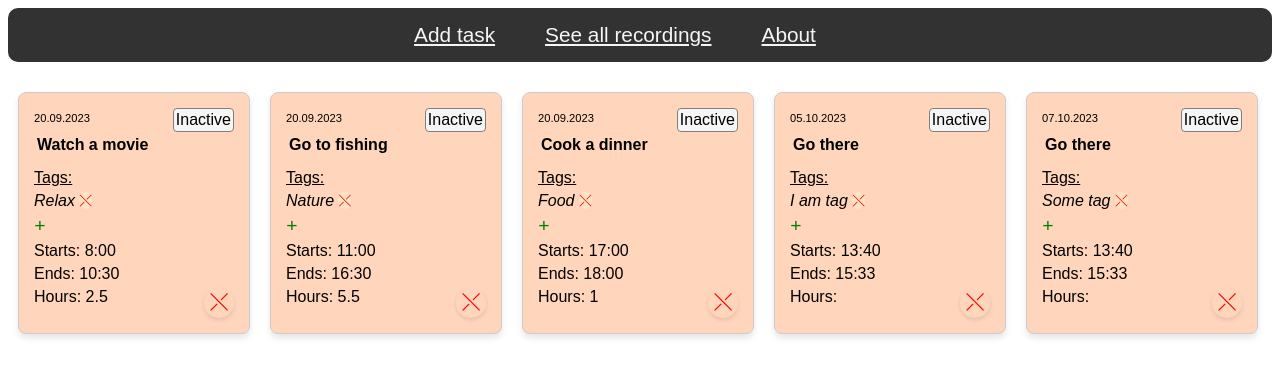
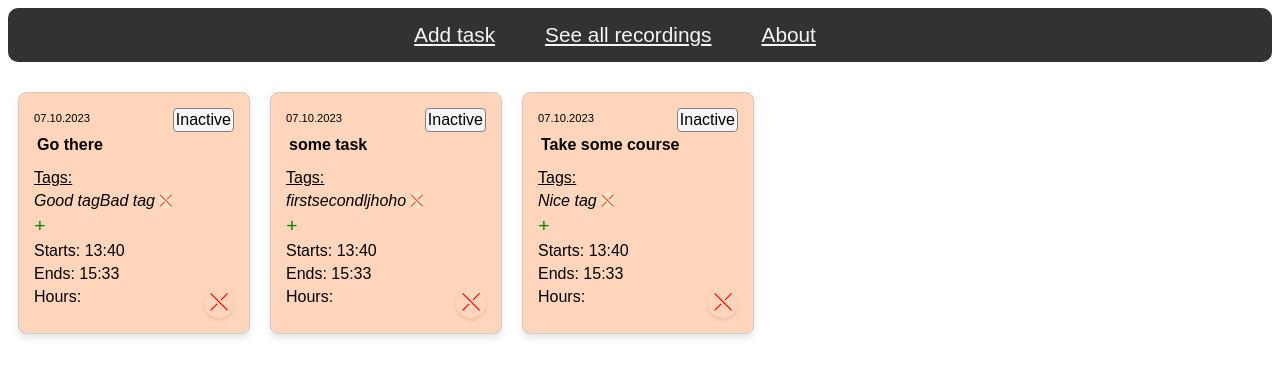
Before and after one commit to iuloz/Tasks-Activity-Monitoring, a React (Create React App) app in the folder work-hours-recording-application/: page /recordings in a window 1280 px wide. Shown: the top 376 px of the page. Built offline with nearby package versions, Linux system fonts and the light colour scheme; data requests are answered from the project's data file.

Commit message:
Task editing, tag adding/editing, component removing to API

```diff
--- a/work-hours-recording-application/db.json
+++ b/work-hours-recording-application/db.json
@@ -1,49 +1,39 @@
 {
   "records": [
     {
-      "id": 1,
-      "date": "20.09.2023",
-      "task": "Watch a movie",
-      "tag": "Relax",
-      "start": "8:00",
-      "end": "10:30",
-      "hours": "2.5"
-    },
-    {
-      "id": 2,
-      "date": "20.09.2023",
-      "task": "Go to fishing",
-      "tag": "Nature",
-      "start": "11:00",
-      "end": "16:30",
-      "hours": "5.5"
-    },
-    {
-      "id": 3,
-      "date": "20.09.2023",
-      "task": "Cook a dinner",
-      "tag": "Food",
-      "start": "17:00",
-      "end": "18:00",
-      "hours": "1"
-    },
-    {
-      "date": "05.10.2023",
+      "date": "07.10.2023",
       "task": "Go there",
-      "tag": "I am tag",
+      "tags": [
+        "Good tag",
+        "Bad tag"
+      ],
       "start": "13:40",
       "end": "15:33",
       "hours": "",
-      "id": 4
+      "id": 1
     },
     {
       "date": "07.10.2023",
-      "task": "Go there",
-      "tag": "Some tag",
+      "task": "some task",
+      "tags": [
+        "first",
+        "second",
+        "lj",
+        "hoho"
+      ],
       "start": "13:40",
       "end": "15:33",
       "hours": "",
-      "id": 5
+      "id": 2
+    },
+    {
+      "date": "07.10.2023",
+      "task": "Take some course",
+      "tags": "Nice tag",
+      "start": "13:40",
+      "end": "15:33",
+      "hours": "",
+      "id": 1
     }
   ]
 }
--- a/work-hours-recording-application/src/AllRecordings.js
+++ b/work-hours-recording-application/src/AllRecordings.js
@@ -22,7 +22,7 @@ function AllRecordings(){
                             id={item.id}
                             date={item.date}
                             task={item.task}
-                            tag={item.tag}
+                            tag={item.tags}
                             start={item.start}
                             end={item.end}
                             hours={item.hours} />)
--- a/work-hours-recording-application/src/Form.js
+++ b/work-hours-recording-application/src/Form.js
@@ -6,7 +6,7 @@ function Form({ task, recordTask, inputChanged }){
                 <label htmlFor='task_input'>Task:<span className='asterisk'>*</span> </label>
                 <input id='task_input' type='text'  placeholder='Type the task' name='task' value={task.task} onChange={inputChanged}></input>
                 <label htmlFor='tag_input'>Tag: </label>
-                <input id='tag_input' type='text' placeholder='Type the tag' name='tag' value={task.tag} onChange={inputChanged}></input>
+                <input id='tag_input' type='text' placeholder='Type the tag' name='tags' value={task.tags} onChange={inputChanged}></input>
                 <label htmlFor='start'>Start time:<span className='asterisk'>*</span> </label>
                 <input id='start' type='text'  placeholder='hh:mm' name='start' value={task.start} onChange={inputChanged}></input>
                 <label htmlFor='end'>End time:<span className='asterisk'>*</span> </label>
--- a/work-hours-recording-application/src/Tasks.js
+++ b/work-hours-recording-application/src/Tasks.js
@@ -4,7 +4,7 @@ import Form from './Form';
 
 function Tasks() {
     const [taskList, setTaskList] = useState([]);
-    const [task, setTask] = useState({date: '', task: '', tag: '', start: '', end: '', hours: ''});
+    const [task, setTask] = useState({date: '', task: '', tags: '', start: '', end: '', hours: ''});
 
 
     const addToApi = async () => {
@@ -49,7 +49,7 @@ function Tasks() {
         }
 
         // Setting empty fields for start and end to make input fields empty after form submit
-        setTask(prev => ({ ...prev, task: '', tag: '', start: '', end: '' }));
+        setTask(prev => ({ ...prev, task: '', tags: '', start: '', end: '' }));
     }
 
     const inputChanged = (event) => {
@@ -72,7 +72,7 @@ function Tasks() {
                                id={item.id}
                                date={item.date}
                                task={item.task}
-                               tag={item.tag}
+                               tag={item.tags}
                                start={item.start}
                                end={item.end}
                                hours={item.hours} />)
--- a/work-hours-recording-application/src/TasksItem.js
+++ b/work-hours-recording-application/src/TasksItem.js
@@ -1,6 +1,6 @@
 import { useState } from 'react';
 
-function TasksItem({ date, task, tag, start, end, hours }) {
+function TasksItem({ id, date, task, tag, start, end, hours }) {
     const [isActive, setIsActive] = useState(true);
     const [status, setStatus] = useState('Inactive');
 
@@ -16,40 +16,98 @@ function TasksItem({ date, task, tag, start, end, hours }) {
     const [newTag, setNewTag] = useState('');
     const [editTagIndex, setEditTagIndex] = useState(null);
 
+    const addToApi = async (key, value) => {
+        const requestBody = { [key]: value };
+        await fetch(`http://127.0.0.1:3010/records/${id}`, {
+            method: 'PATCH',
+            headers: { 'Content-Type': 'application/json' },
+            body: JSON.stringify(requestBody)
+        })
+            .then(resp => resp.json())
+            .then(data => {
+                console.log(data);
+            });
+    }
+
     const changeStatus = () => {
         setStatus(isActive ? 'Active' : 'Inactive');
         setColor(isActive ? 'lightgreen' : '#ffd5bb');
         setIsActive(!isActive);
     }
 
-    const addTag = () => {
-        if (newTag.trim() !== '') {
-            setTags([...tags, newTag]);
-            setNewTag('');
+    const editTask = (e) => {
+        if (e.target.value.trim() !== '') {
+            setTaskName(e.target.value);
+            setTaskEditing(false);
+            addToApi('task', taskName);
         }
-        setAddingTag(false);
-        setEditTagIndex(null);
     }
 
-    const handleTagEdit = (index, editedTag) => {
+    const handleTagEdit = async (index, editedTag) => {
         const updatedTags = [...tags];
         updatedTags[index] = editedTag;
         setTags(updatedTags);
     }
 
+    const addTag = async (index, editedTag) => {
+        if (newTag.trim() !== '') {
+            setTags([...tags, newTag]);
+            setNewTag('');
+            await fetch(`http://127.0.0.1:3010/records/${id}`, {
+                method: 'PATCH',
+                headers: { 'Content-Type': 'application/json' },
+                body: JSON.stringify({
+                    tags: [...tags, newTag]
+                })
+            })
+                .then(resp => resp.json())
+                .then(data => {
+                    console.log(data);
+                });
+        } else {
+            if (editedTag.trim() !== '') {
+                const updatedTags = [...tags];
+                updatedTags[index] = editedTag;
+                setTags(updatedTags);
+                await fetch(`http://127.0.0.1:3010/records/${id}`, {
+                    method: 'PATCH',
+                    headers: { 'Content-Type': 'application/json' },
+                    body: JSON.stringify({
+                        tags: [...tags]
+                    })
+                })
+                    .then(resp => resp.json())
+                    .then(data => {
+                        console.log(data);
+                    });
+                setEditTagIndex(null);
+            }
+        }
+        setAddingTag(false);
+    }
+
     const deleteTag = (index) => {
-        if(tags.length > 1){
+        if (tags.length > 1) {
             let updatedTags = [...tags];
             updatedTags.splice(index, 1);
             setTags(updatedTags);
         }
     }
 
+    const removeComponent = async () => {
+        setRemove(true);
+        await fetch(`http://127.0.0.1:3010/records/${id}`, {
+            method: 'DELETE'
+        })
+            .then(resp => resp.json())
+            .then(() => console.log('Deleted succesfully'));
+    }
+
 
 
     return remove ? null : (
         <div className='task-item' style={{ backgroundColor: color }}>
-            <p style={{ display: 'inline', fontSize:'0.7rem' }}>{date}</p><span onClick={changeStatus} className='status'>{status}</span>
+            <p style={{ display: 'inline', fontSize: '0.7rem' }}>{date}</p><span onClick={changeStatus} className='status'>{status}</span>
 
             {taskEditing ? (
                 <input
@@ -57,32 +115,32 @@ function TasksItem({ date, task, tag, start, end, hours }) {
                     type='text'
                     value={taskName}
                     onChange={e => setTaskName(e.target.value)}
-                    onBlur={e => {setTaskName(e.target.value); setTaskEditing(false)}}
+                    onBlur={editTask}
                     autoFocus
                 />
             ) : (
                 <p className='task' onClick={() => setTaskEditing(true)}>{taskName}</p>
             )}
 
-            <p style={{textDecoration:'underline'}}>Tags: </p>
+            <p style={{ textDecoration: 'underline' }}>Tags: </p>
             {tags.map((tag, index) => (
-                    <p key={index}>
+                <div key={index}>
                     {editTagIndex === index ? (
                         <input
                             className='component-input'
                             type="text"
                             value={tags[index]}
                             onChange={e => handleTagEdit(index, e.target.value)}
-                                    onBlur={addTag}
+                            onBlur={e => addTag(index, e.target.value)}
                             autoFocus
                         />
                     ) : (
-                            <>
+                        <p>
                             <span className='tag-span' onClick={() => setEditTagIndex(index)}>{tag} </span>
-                                <span className='tag-delete' onClick={()=>deleteTag(index)}> ⤬</span>
-                            </>
+                            <span className='tag-delete' onClick={() => deleteTag(index)}> ⤬</span>
+                        </p>
                     )}
-                    </p>
+                </div>
             ))}
             {addingTag ? (
                 <input
@@ -94,11 +152,11 @@ function TasksItem({ date, task, tag, start, end, hours }) {
                     autoFocus
                 />
             ) : (
-                    <span className='tag-span' onClick={()=>setAddingTag(true)} style={{color:'green', fontSize:'1.2rem', cursor:'pointer'}}> +</span>
+                <span className='tag-span' onClick={() => setAddingTag(true)} style={{ color: 'green', fontSize: '1.2rem', cursor: 'pointer' }}> +</span>
             )}
             <p>Starts: {start}</p>
             <p>Ends: {end}</p>
-            <p>Hours: {hours}<span id='delete_task' onClick={() => setRemove(true)}>⤬</span></p>
+            <p>Hours: {hours}<span id='delete_task' onClick={removeComponent}>⤬</span></p>
         </div>
     );
 }
```
Also changed, not shown: 1 other file (tests, documents, lock files or other folders). Lines whose indentation alone changed are shown as unchanged.
